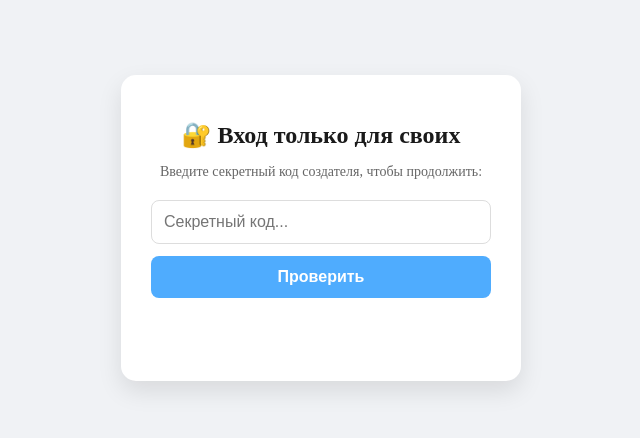
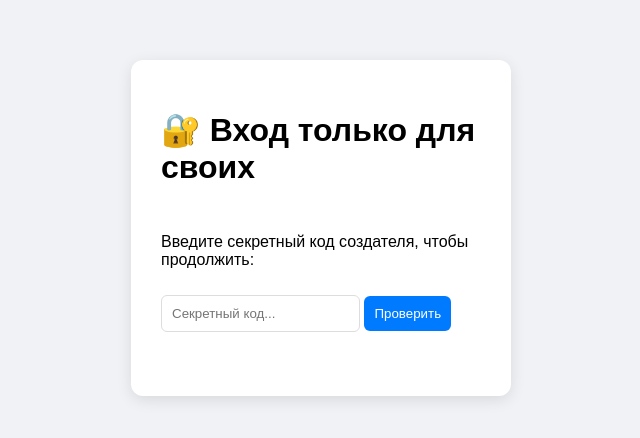
Before and after one commit to IGnat2007-dev/trying-web-site, a website: page public/index.html in a window 1280 px wide. Shown: the part 180-618 px from the top of the page, without its empty margins (319-959 px from the left). Drawn offline with Linux system fonts and the light colour scheme.

```diff
--- a/public/style.css
+++ b/public/style.css
@@ -1,86 +1,34 @@
-• {
-    box-sizing: border-box;
-    margin: 0;
-    padding: 0;
-    font-family: 'Segoe UI', Tahoma, Geneva, Verdana, sans-serif;
-}
-
 body {
     background: #f0f2f5;
-    height: 100vh;
     display: flex;
     justify-content: center;
     align-items: center;
-}
-
-.auth-container {
-    width: 100%;
-    max-width: 400px;
-    padding: 20px;
-}
-
-.auth-card {
-    background: white;
+    height: 100vh; font-family: sans-serif; }
+.auth-card { background: white;
     padding: 30px;
-    border-radius: 15px;
-    box-shadow: 0 10px 25px rgba(0,0,0,0.1);
-    text-align: center;
-    transition: all 0.3s ease;
-}
-
-h1 {
-    font-size: 24px;
-    margin-bottom: 15px;
-    color: #1a1a1a;
-}
-
-p {
-    font-size: 14px;
-    color: #666;
-    margin-bottom: 20px;
-}
-
-.input-group {
+    border-radius: 12px;
+    box-shadow: 0 4px 15px rgba(0,0,0,0.1);
     display: flex;
     flex-direction: column;
-    gap: 12px;
+    gap: 10px;
+    width: 320px; }
+.hidden {
+    display: none !important;
 }
-
-input {
-    padding: 12px;
+input, button {
+    padding: 10px;
+    border-radius: 6px;
     border: 1px solid #ddd;
-    border-radius: 8px;
-    outline: none;
-    font-size: 16px;
 }
-
-input:focus {
-    border-color: #4facfe;
-}
-
 button {
-    padding: 12px;
-    background: #4facfe;
+    background: #007bff;
     color: white;
-    border: none;
-    border-radius: 8px;
-    font-size: 16px;
     cursor: pointer;
-    font-weight: bold;
-    transition: background 0.2s;
-}
-
+    border: none; }
 button:hover {
-    background: #008efb;
-}
-
+    background: #0056b3;
+     }
 .error {
-    color: #ff4d4d;
-    font-size: 13px;
-    margin-top: 15px;
-    min-height: 18px;
-}
-
-.hidden {
-    display: none;
-}
+    color: red;
+    font-size: 12px;
+ }
```
Also changed, not shown: 1 other file.
